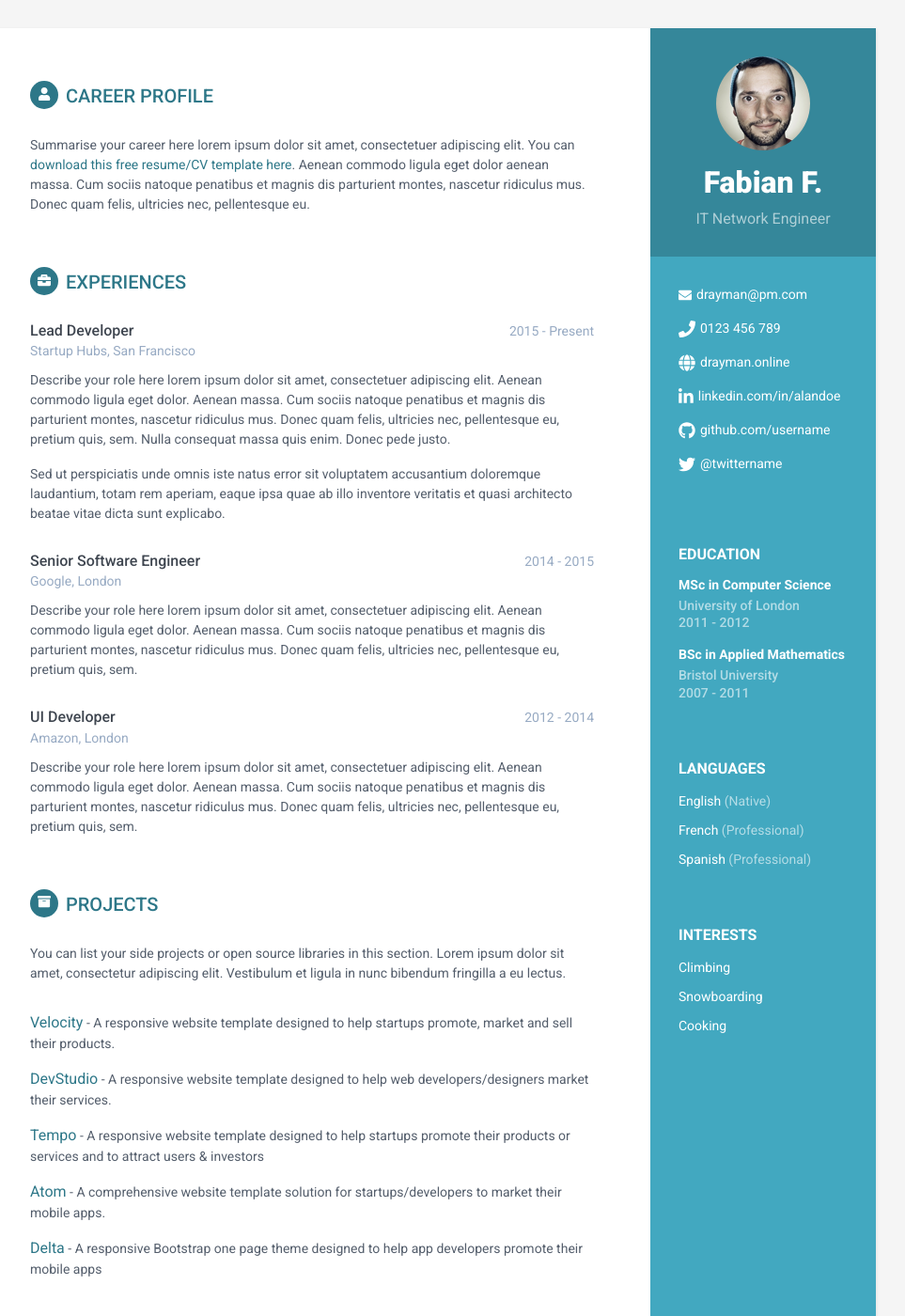
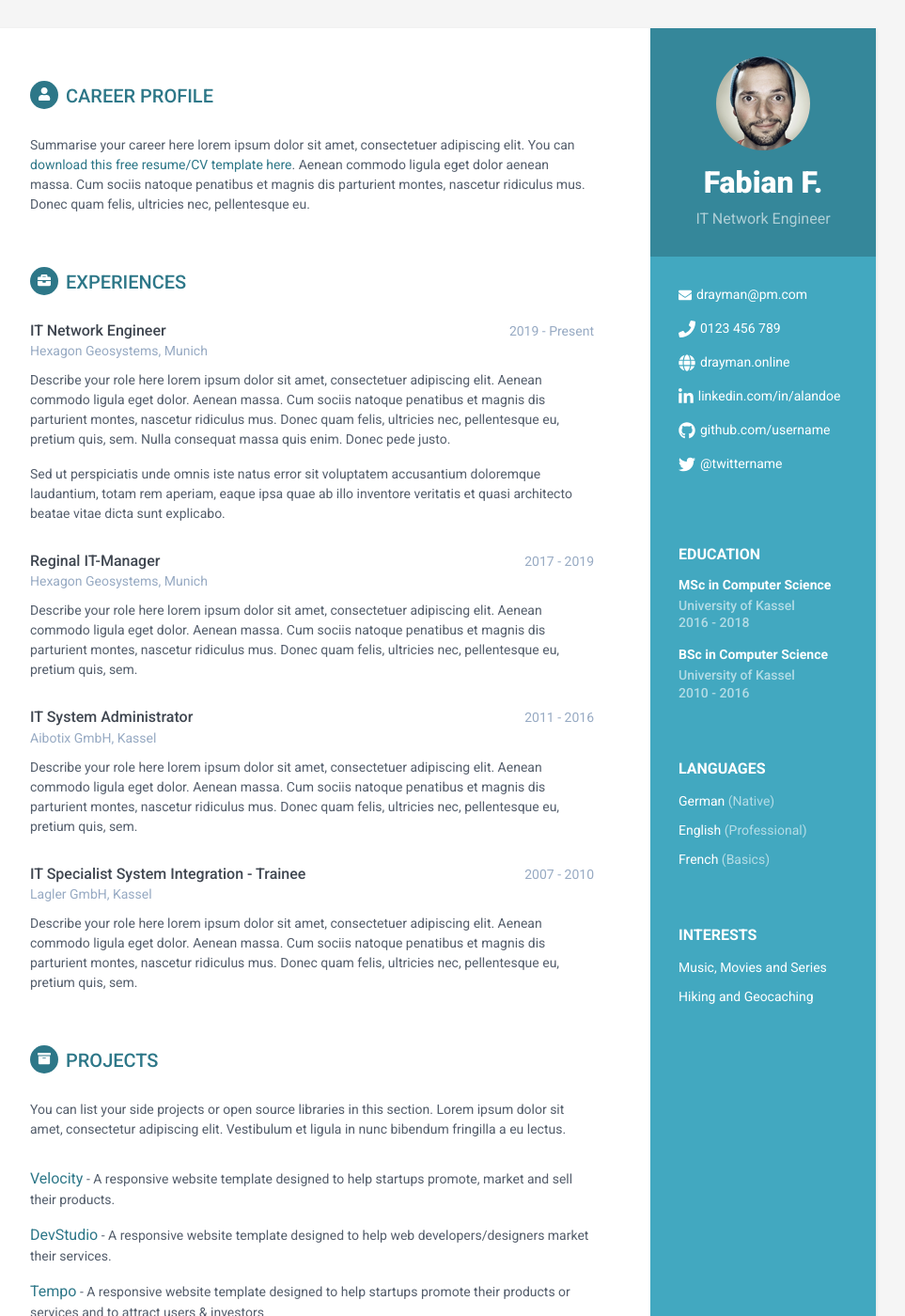
Before and after one commit to thedrayman/thedrayman.github.io, a Jekyll site: the page cv/index.html, which Jekyll copies as it is, in a window 1280 px wide and 1400 px high. Shown: the whole window at 94% size, without its empty margins (188-1151 px from the left). Built offline with Jekyll 4.4.1, drawn with Linux system fonts in a browser that asks for light colours; nearby versions of some CDN libraries.

Commit message:
update CV

```diff
--- a/cv/index.html
+++ b/cv/index.html
@@ -43,31 +43,30 @@
                 <h2 class="container-block-title">Education</h2>
                 <div class="item">
                     <h4 class="degree">MSc in Computer Science</h4>
-                    <h5 class="meta">University of London</h5>
-                    <div class="time">2011 - 2012</div>
+                    <h5 class="meta">University of Kassel</h5>
+                    <div class="time">2016 - 2018</div>
                 </div><!--//item-->
                 <div class="item">
-                    <h4 class="degree">BSc in Applied Mathematics</h4>
-                    <h5 class="meta">Bristol University</h5>
-                    <div class="time">2007 - 2011</div>
+                    <h4 class="degree">BSc in Computer Science</h4>
+                    <h5 class="meta">University of Kassel</h5>
+                    <div class="time">2010 - 2016</div>
                 </div><!--//item-->
             </div><!--//education-container-->
 
             <div class="languages-container container-block">
                 <h2 class="container-block-title">Languages</h2>
                 <ul class="list-unstyled interests-list">
-                    <li>English <span class="lang-desc">(Native)</span></li>
-                    <li>French <span class="lang-desc">(Professional)</span></li>
-                    <li>Spanish <span class="lang-desc">(Professional)</span></li>
+                    <li>German <span class="lang-desc">(Native)</span></li>
+                    <li>English <span class="lang-desc">(Professional)</span></li>
+                    <li>French <span class="lang-desc">(Basics)</span></li>
                 </ul>
             </div><!--//interests-->
 
             <div class="interests-container container-block">
                 <h2 class="container-block-title">Interests</h2>
                 <ul class="list-unstyled interests-list">
-                    <li>Climbing</li>
-                    <li>Snowboarding</li>
-                    <li>Cooking</li>
+                    <li>Music, Movies and Series</li>
+                    <li>Hiking and Geocaching</li>
                 </ul>
             </div><!--//interests-->
 
@@ -88,10 +87,10 @@
                 <div class="item">
                     <div class="meta">
                         <div class="upper-row">
-                            <h3 class="job-title">Lead Developer</h3>
-                            <div class="time">2015 - Present</div>
+                            <h3 class="job-title">IT Network Engineer</h3>
+                            <div class="time">2019 - Present</div>
                         </div><!--//upper-row-->
-                        <div class="company">Startup Hubs, San Francisco</div>
+                        <div class="company">Hexagon Geosystems, Munich</div>
                     </div><!--//meta-->
                     <div class="details">
                         <p>Describe your role here lorem ipsum dolor sit amet, consectetuer adipiscing elit. Aenean commodo ligula eget dolor. Aenean massa. Cum sociis natoque penatibus et magnis dis parturient montes, nascetur ridiculus mus. Donec quam felis, ultricies nec, pellentesque eu, pretium quis, sem. Nulla consequat massa quis enim. Donec pede justo.</p>
@@ -99,13 +98,13 @@
                     </div><!--//details-->
                 </div><!--//item-->
 
-                <div class="item">
+			   <div class="item">
                     <div class="meta">
                         <div class="upper-row">
-                            <h3 class="job-title">Senior Software Engineer</h3>
-                            <div class="time">2014 - 2015</div>
+                            <h3 class="job-title">Reginal IT-Manager</h3>
+                            <div class="time">2017 - 2019</div>
                         </div><!--//upper-row-->
-                        <div class="company">Google, London</div>
+                        <div class="company">Hexagon Geosystems, Munich</div>
                     </div><!--//meta-->
                     <div class="details">
                         <p>Describe your role here lorem ipsum dolor sit amet, consectetuer adipiscing elit. Aenean commodo ligula eget dolor. Aenean massa. Cum sociis natoque penatibus et magnis dis parturient montes, nascetur ridiculus mus. Donec quam felis, ultricies nec, pellentesque eu, pretium quis, sem.</p>
@@ -116,10 +115,24 @@
                 <div class="item">
                     <div class="meta">
                         <div class="upper-row">
-                            <h3 class="job-title">UI Developer</h3>
-                            <div class="time">2012 - 2014</div>
+                            <h3 class="job-title">IT System Administrator</h3>
+                            <div class="time">2011 - 2016</div>
                         </div><!--//upper-row-->
-                        <div class="company">Amazon, London</div>
+                        <div class="company">Aibotix GmbH, Kassel</div>
+                    </div><!--//meta-->
+                    <div class="details">
+                        <p>Describe your role here lorem ipsum dolor sit amet, consectetuer adipiscing elit. Aenean commodo ligula eget dolor. Aenean massa. Cum sociis natoque penatibus et magnis dis parturient montes, nascetur ridiculus mus. Donec quam felis, ultricies nec, pellentesque eu, pretium quis, sem.</p>
+
+                    </div><!--//details-->
+                </div><!--//item-->
+
+                <div class="item">
+                    <div class="meta">
+                        <div class="upper-row">
+                            <h3 class="job-title">IT Specialist System Integration - Trainee</h3>
+                            <div class="time">2007 - 2010</div>
+                        </div><!--//upper-row-->
+                        <div class="company">Lagler GmbH, Kassel</div>
                     </div><!--//meta-->
                     <div class="details">
                         <p>Describe your role here lorem ipsum dolor sit amet, consectetuer adipiscing elit. Aenean commodo ligula eget dolor. Aenean massa. Cum sociis natoque penatibus et magnis dis parturient montes, nascetur ridiculus mus. Donec quam felis, ultricies nec, pellentesque eu, pretium quis, sem.</p>
```
